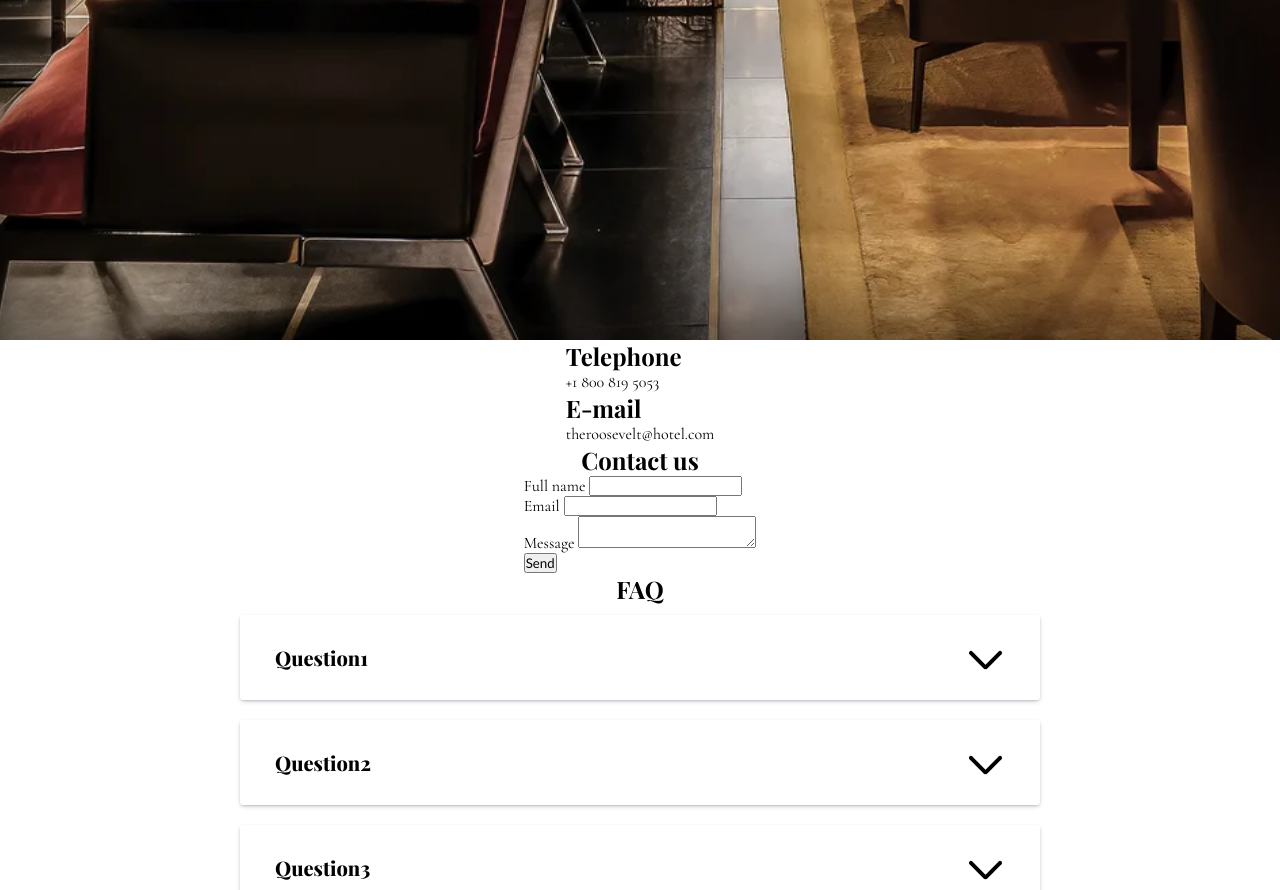
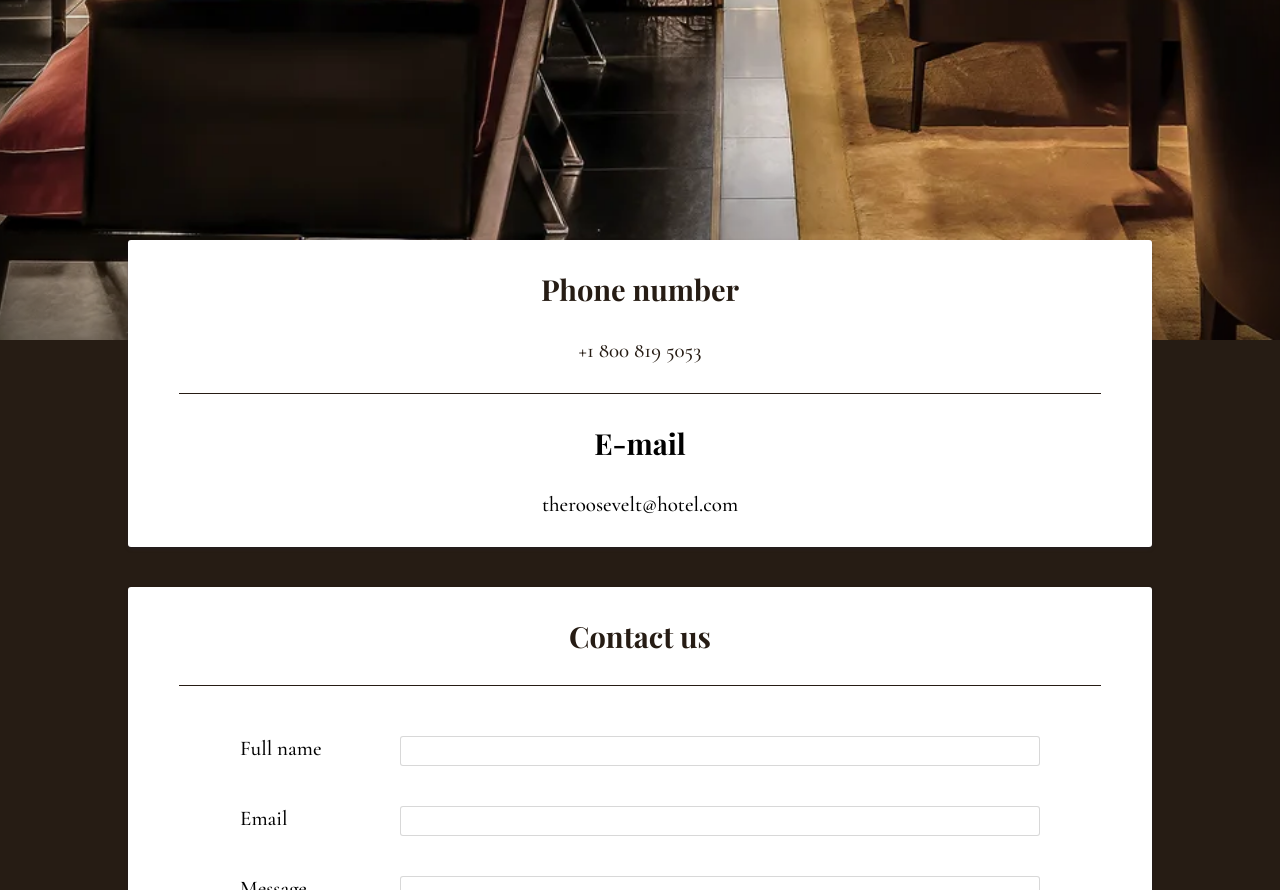
Before and after one commit to lounakamura/hotel, a PHP site: page /contact.php in a window 1280 px wide. Shown: the part 1710-2600 px from the top of the page. Run offline with PHP 8.4, Linux system fonts and the light colour scheme; some web fonts are replaced.

Commit message:
Final version

```diff
--- a/contact.php
+++ b/contact.php
@@ -56,11 +56,11 @@
             <div class='content-section'></div>
         </div>
         <div class='main-section'>
-            <div class='content-section'>
+            <div class='content-section s1'>
                 <div class='contact-info'>
                     <div class='phone'>
-                        <h2>Telephone</h2>
-                        <span>+1 800 819 5053</span>
+                        <h2>Phone number</h2>
+                        <span>+1 800 819 5053<span>
                     </div>
                     <div class='email'>
                         <h2>E-mail</h2>
@@ -69,27 +69,27 @@
                 </div>
             </div>
 
-            <div class='content-section'>
+            <div class='content-section s2'>
                 <h2>Contact us</h2>
-                <form method='POST'>
+                <form method='POST' action='php/sendMessage.php'>
                     <div>
                         <label for='full-name'>Full name</label>
-                        <input type='text' name='full-name' id='full-name'>
+                        <input type='text' name='full-name' id='full-name' required>
                     </div>
                     <div>
                         <label for='email'>Email</label>
-                        <input type='email' name='email' id='email'>
+                        <input type='email' name='email' id='email' required>
                     </div>
                     <div>
                         <label for='message'>Message</label>
-                        <textarea name='message' id='message'></textarea>
+                        <textarea name='message' id='message' required></textarea>
                     </div>
-                <button type='submit'>Send</button>
+                    <button type='submit'>Send</button>
                 </form>
             </div>
 
-            <div class='content-section'>
-                <h2>FAQ</h2> <!-- TODO -->
+            <div class='content-section s3'>
+                <h2>FAQ</h2>
                 <div class='container-questions'>
                     <div class='container-question'>
                         <div class='question'>
@@ -136,13 +136,9 @@
                 </div>
             </div>
 
-            <div class='content-section'>
+            <div class='content-section s4'>
                 <div class='address'>
                     <h2>Address</h2>
-                    <span>The Roosevelt Hotel</span>
-                    <span>45 East 45th Street</span>
-                    <span>New York 10017</span>
-                    <span>The United States</span>
                 </div>
                 <div class='map'>
                     <iframe src="https://www.google.com/maps/embed?pb=!1m18!1m12!1m3!1d3022.3346185506603!2d-73.97942548459378!3d40.75466447932737!2m3!1f0!2f0!3f0!3m2!1i1024!2i768!4f13.1!3m3!1m2!1s0x89c258fe06a22399%3A0x206b4253a07248e8!2sThe%20Roosevelt%20Hotel!5e0!3m2!1spl!2spl!4v1679156568088!5m2!1spl!2spl" width="100%" height="500" style="border:0;" allowfullscreen="" loading="lazy" referrerpolicy="no-referrer-when-downgrade"></iframe>
--- a/css/contact.css
+++ b/css/contact.css
@@ -2,16 +2,155 @@
   background-image: url("../images/bg/contact/bg.webp");
 }
 
-.content-section {
-  display: flex;
-  flex-direction: column;
-  align-items: center;
+/* Contact information */
+
+.main-section:nth-child(2) {
+  display: grid;
   justify-content: center;
+  margin-top: -100px;
+  background-color: #261c14;
 }
 
-/* Contact information */
+.main-section:nth-child(2) .content-section {
+  width: 80vw;
+  z-index: 5;
+  background-color: white;
+  border-radius: 3px;
+  box-shadow: rgba(50, 50, 93, 0.25) 0px -3px 5px 0px,
+    rgba(0, 0, 0, 0.3) 0px -2px 3px 0px;
+  padding-left: 5%;
+  padding-right: 5%;
+  margin-bottom: 40px;
+  padding-bottom: 30px;
+  text-align: center;
+  box-shadow: #32325d40 0px 2px 5px -1px, #0000004d 0px 1px 3px -1px;
+}
 
-.contact-info {
+.content-section h2 {
+  text-align: center;
+  font-size: 29px;
+  padding: 30px;
+  font-weight: 700;
+}
+
+/* Contact information - details */
+
+/* Info */
+
+.contact-info span {
+  font-size: 21px;
+  font-weight: 500;
+}
+
+.contact-info .phone {
+  color: #261c14;
+  border-bottom: 1px solid #261c14;
+  padding-bottom: 30px;
+}
+
+/* Message */
+
+.s2 h2 {
+  color: #261c14;
+  border-bottom: 1px solid #261c14;
+  margin-bottom: 30px;
+}
+
+.s2 form {
+  width: 800px;
+  display: flex;
+  margin-right: auto;
+  margin-left: auto;
+  flex-direction: column;
+}
+
+.s2 form div {
+  margin-top: 20px;
+  margin-bottom: 20px;
+  display: flex;
+  justify-content: space-between;
+}
+
+input,
+textarea {
+  margin-left: 5%;
+  width: 80%;
+  border-radius: 3px;
+  border: 1px solid #00000027;
+}
+
+label {
+  font-size: 21px;
+  font-weight: 500;
+}
+
+input {
+  height: 30px;
+}
+
+textarea {
+  height: 150px;
+  resize: none;
+}
+
+button {
+  font-family: "Lato", sans-serif;
+  float: right;
+  width: 100px;
+  height: 50px;
+  border-radius: 5px;
+  color: #f7f6f4;
+  background-color: black;
+  font-size: 17px;
+  font-weight: 600;
+  cursor: pointer;
+  align-self: flex-end;
+}
+
+/* Accord */
+
+.s3 h2 {
+  color: #261c14;
+  border-bottom: 1px solid #261c14;
+  margin-bottom: 30px;
+}
+
+/* Address */
+
+.s4 h2 {
+  color: #261c14;
+  border-bottom: 1px solid #261c14;
+  margin-bottom: 30px;
+}
+
+/* Grid */
+
+.s1 {
+  grid-column-start: 1;
+  grid-column-end: 1;
+  grid-row-start: 1;
+  grid-row-end: 1;
+}
+
+.s2 {
+  grid-column-start: 1;
+  grid-column-end: 1;
+  grid-row-start: 2;
+  grid-row-end: 2;
+}
+
+.s3 {
+  grid-column-start: 1;
+  grid-column-end: 1;
+  grid-row-start: 3;
+  grid-row-end: 3;
+}
+
+.s4 {
+  grid-column-start: 1;
+  grid-column-end: 1;
+  grid-row-start: 4;
+  grid-row-end: 4;
 }
 
 /* Accordions */
@@ -20,6 +159,7 @@
   display: flex;
   flex-direction: column;
   justify-content: center;
+  align-items: center;
 }
 
 .container-question {
--- a/php/authentication.php
+++ b/php/authentication.php
@@ -9,7 +9,7 @@
         header('Location: ../login.php');
     }
 
-    if ($stmt = $connection->prepare('SELECT account_id, password, is_admin FROM accounts WHERE username = ?')) {
+    if ($stmt = $connection->prepare('SELECT account_id, password, is_admin FROM account WHERE username = ?')) {
         $stmt->bind_param('s', $_POST['username']);
         $stmt->execute();
         $stmt->store_result();
```
Also changed, not shown: css/home.css (+64 -2 lines), hotel.sql (+66 -14 lines), index.php (+19 -0 lines), php/sendMessage.php (added, +12 -0 lines), images/home/1.jpg (added), images/home/2.jpg (added), 1 other file.
